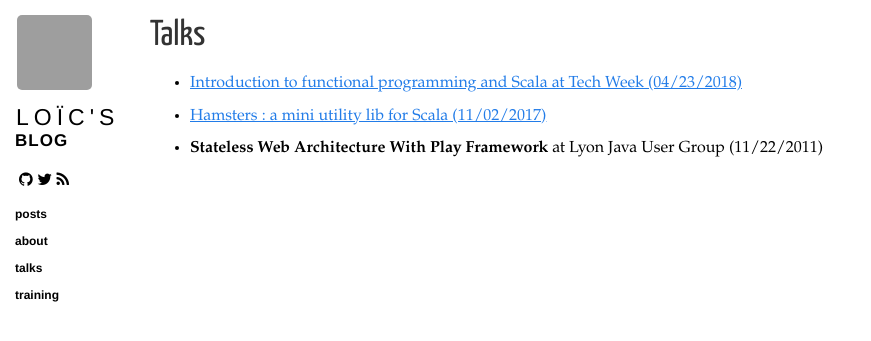
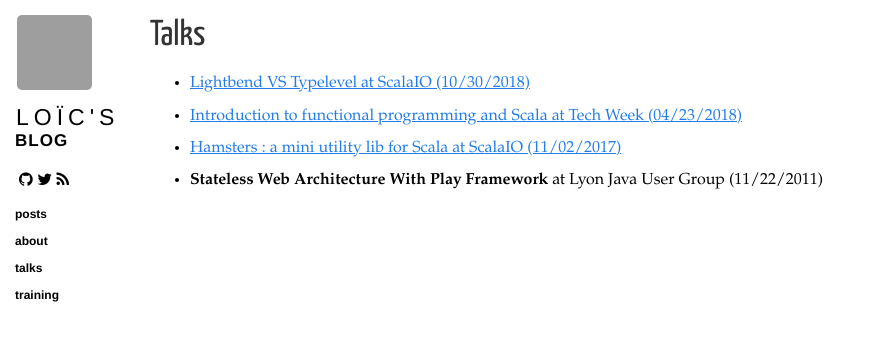
Before and after one commit to loicdescotte/loicdescotte.github.io, a Jekyll site: the page built from talks.html, in a window 1280 px wide, cut to the strip 0-341 px from the top of the page. Shown: the whole strip, without its empty margins (0-871 px from the left). Built offline with Jekyll 4.4.1, drawn with Linux system fonts in a browser that asks for light colours; nearby versions of some CDN libraries; grey boxes are pictures that could not be loaded.

Commit message:
Update talks.html

```diff
--- a/talks.html
+++ b/talks.html
@@ -9,8 +9,9 @@ title: "Talks"
 
   <p>
   	<ul>
+      <li><a href="https://slides.com/loicd/deck">Lightbend VS Typelevel at ScalaIO (10/30/2018)</a></li>
       <li><a href="https://youtu.be/rANw_fQ0C9o">Introduction to functional programming and Scala</b> at Tech Week (04/23/2018)</a></li>
-      <li><a href="https://www.youtube.com/watch?v=_SaD28-1ds4">Hamsters : a mini utility lib for Scala (11/02/2017)</a></li>
+      <li><a href="https://www.youtube.com/watch?v=_SaD28-1ds4">Hamsters : a mini utility lib for Scala at ScalaIO (11/02/2017)</a></li>
       <li><b>Stateless Web Architecture With Play Framework</b> at Lyon Java User Group (11/22/2011)</li>
     </ul>
   </p>
```
